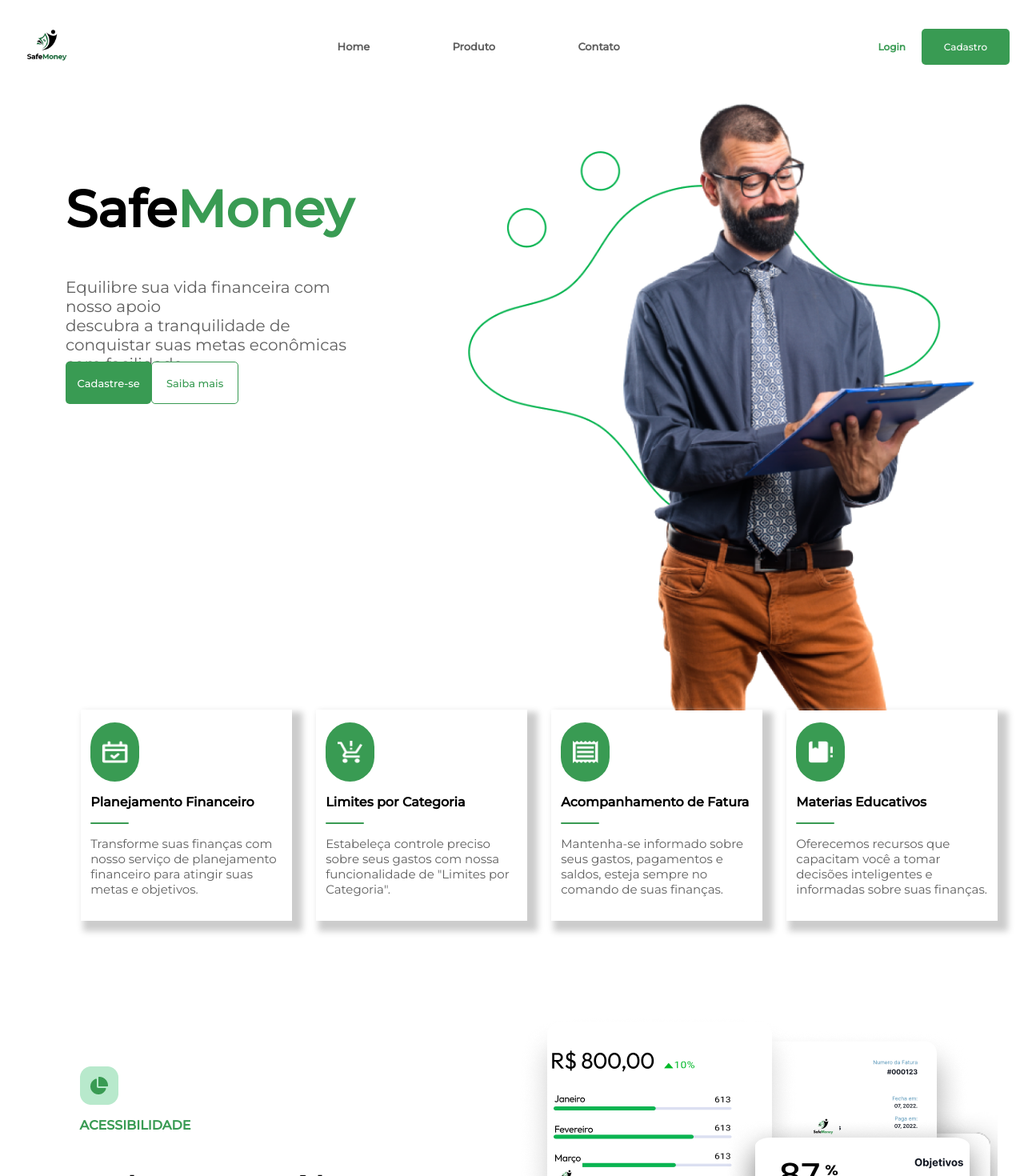
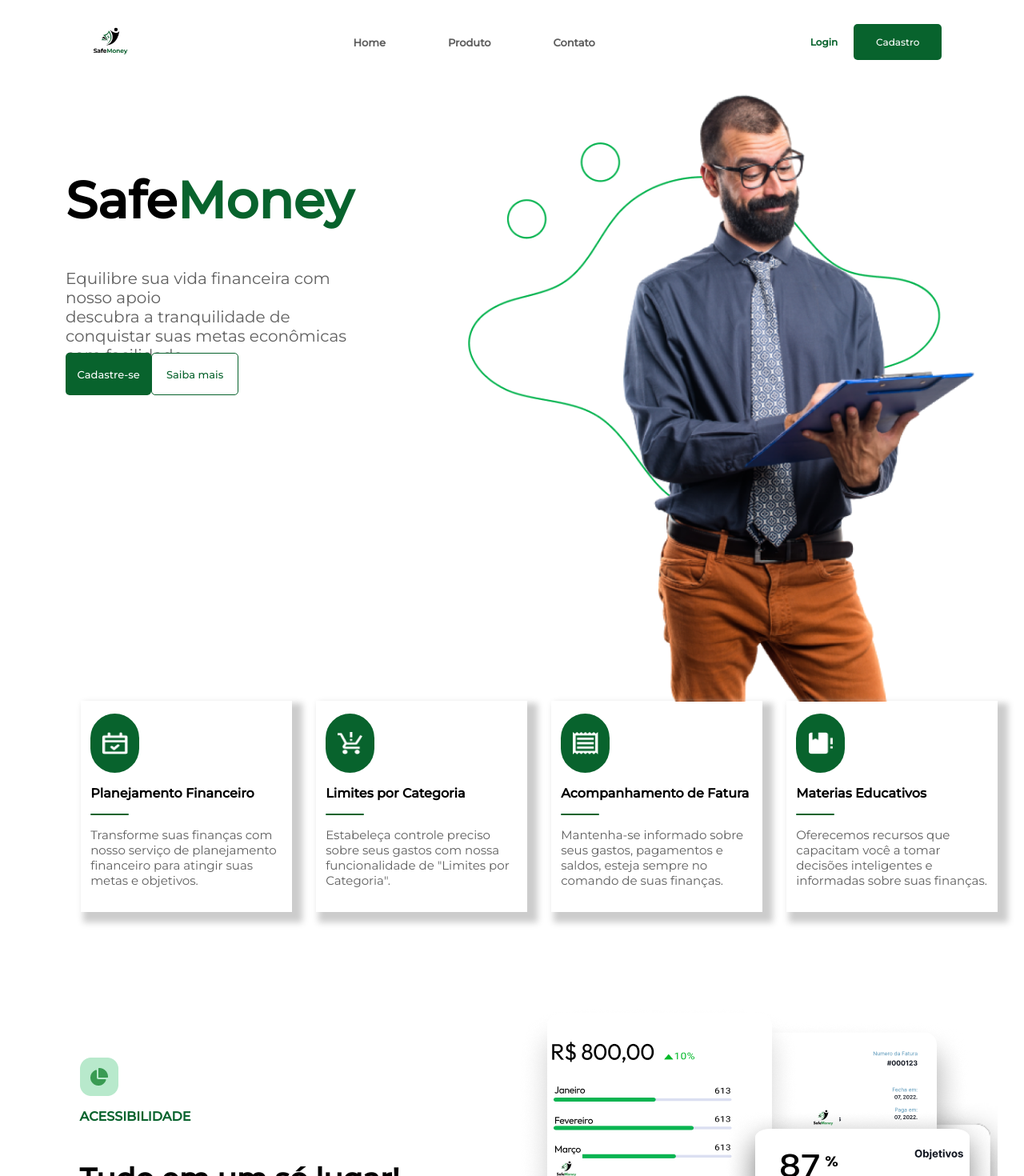
Before and after one commit to Safe-Money/safemoney, a React (Vite) app: page / in a window 1280 px wide. Shown: the top 1470 px of the page at 80% size. Built offline with nearby package versions, Linux system fonts and the light colour scheme.

Commit message:
organização pastas + rotas

```diff
--- a/package.json
+++ b/package.json
@@ -12,6 +12,7 @@
   "dependencies": {
     "react": "^18.2.0",
     "react-dom": "^18.2.0",
+    "react-router-dom": "^6.16.0",
     "react-scroll": "^1.9.0",
     "styled-components": "^6.0.7"
   },
--- a/src/App.jsx
+++ b/src/App.jsx
@@ -1,5 +1,6 @@
 import Index from "./pages/Institucional/Index"
-
+import Login from "./pages/Institucional/Login"
+import { BrowserRouter as Router, Routes, Route } from 'react-router-dom';
 
 
 
@@ -7,7 +8,12 @@
 
   return (
     <>
-      <Index/>
+      <Router>
+			<Routes>
+				<Route path="/" element={<Index/>} />
+        <Route path="/login" element={<Login/>} />
+			</Routes>
+		</Router>
 
     </>
   )
--- a/src/components/Button.jsx
+++ b/src/components/Button.jsx
@@ -2,7 +2,7 @@
 
 export const Button = styled.button`
     background-color: ${props => props.bg};
-    border: ${props => props.borda ? 'solid 1px #399B53': 'hidden'};
+    border: ${props => props.borda ? 'solid 1px #08632D': 'hidden'};
     color: ${props => props.color ? props.color : 'black'};
     height: 53px;
     width: 161px;
--- a/src/components/ButtonNav.jsx
+++ b/src/components/ButtonNav.jsx
@@ -2,7 +2,7 @@
 
 export const Button = styled.button`
     background-color: ${props => props.bg};
-    border: ${props => props.borda ? 'solid 1px #399B53': 'hidden'};
+    border: ${props => props.borda ? 'solid 1px #08632D': 'hidden'};
     color: ${props => props.color ? props.color : 'black'};
     height: 45px;
     width: 110px;
--- a/src/pages/Institucional/Index.jsx
+++ b/src/pages/Institucional/Index.jsx
@@ -19,7 +19,7 @@
     margin: auto;
 
     a {
-        color: #399B53;
+        color: #08632D;
     }
 
     .subtitulo {
@@ -99,7 +99,7 @@
 
 const TxtAccess = styled.p`
     font-size: 16px;
-    color: #399B53;
+    color: #08632D;
     text-transform: uppercase;
     font-weight: bolder;
 `
@@ -151,11 +151,11 @@
                         </div>
 
                         <Bottoms className="scroll-reveal-element" >
-                            <Button bg='#399B53' color='white'className="scroll-reveal-element" >
+                            <Button bg='#08632D' color='white'className="scroll-reveal-element" >
                                 Cadastre-se
                             </Button>
 
-                            <Button bg='white' color='#399B53' borda="#399B53"className="scroll-reveal-element" >
+                            <Button bg='white' color='#08632D' borda="#08632D"className="scroll-reveal-element" >
                                 Saiba mais
                             </Button>
                         </Bottoms>
--- a/src/pages/Institucional/components/Beneficios.jsx
+++ b/src/pages/Institucional/components/Beneficios.jsx
@@ -40,7 +40,7 @@
     display: flex;
     height: 8vh;
     width: 4vw;
-    background-color: #399B53;
+    background-color: #08632D;
 
     img{
         height: 28px;
@@ -49,7 +49,7 @@
 `
 
 const Line = styled.div`
-    background-color: #399B53;
+    background-color: #08632D;
     height: 2px;
     border-radius: 5px;
     width: 20%
--- a/src/pages/Institucional/components/Contact.jsx
+++ b/src/pages/Institucional/components/Contact.jsx
@@ -62,9 +62,9 @@
                     </Subtitle>
 
                     <Bottoms>
-                        <Button bg="#399B53" color="white">Fale Conosco</Button>
-                        <Button bg="white" color="#399B53"
-                        borda="#399B53">Ligue</Button>
+                        <Button bg="#08632D" color="white">Fale Conosco</Button>
+                        <Button bg="white" color="#08632D"
+                        borda="#08632D">Ligue</Button>
                     </Bottoms>
                 </Column>
             </Flex>
--- a/src/pages/Institucional/components/Feedback.jsx
+++ b/src/pages/Institucional/components/Feedback.jsx
@@ -66,7 +66,7 @@
 `
 
 const Nome = styled.p`
-color: #399B53;
+color: #08632D;
 font-size: 16px;
 font-weight: 700;
 margin-left: 10px;
--- a/src/pages/Institucional/components/Navbar.jsx
+++ b/src/pages/Institucional/components/Navbar.jsx
@@ -5,12 +5,13 @@
 const Nav = styled.nav`
   display: flex;
   justify-content: space-between;
-  margin: 0px 0% 0px 0%;
+  margin: auto;
   align-items: center;
   font-size: 13px;
   padding: 10px;
   color: #5F5F5F;
   font-weight:bold;
+  width: 85%;
 
   a {
     color: #5F5F5F;
@@ -49,7 +50,7 @@
 
   a {
     font-size: 12px;
-    color: #399B53;
+    color: #08632D;
     font-weight: bold;
     text-decoration: none;
     margin-right: 20px;
@@ -77,7 +78,7 @@
       <Bottoms>
         <a href="#">Login</a>
 
-        <Button bg="#399B53" color="white">
+        <Button bg="#08632D" color="white">
           Cadastro
         </Button>
       </Bottoms>
--- a/src/pages/Institucional/components/Numbers.jsx
+++ b/src/pages/Institucional/components/Numbers.jsx
@@ -19,7 +19,7 @@
 const Title = styled.p`
     font-size: 50px;
     font-weight: bolder;
-    color: #399B53;
+    color: #08632D;
 `
 
 const Subtitle = styled.p`
--- a/src/pages/Institucional/Login.jsx
+++ b/src/pages/Login/Login.jsx
@@ -1,5 +1,5 @@
 import React from "react";
-import logo from "./assets/logo2.png";
+import logo from "../../assets/logo2.png";
 import './login.css';
 
 function Login() {
```
Also changed, not shown: src/pages/Login/login.css (renamed from src/pages/Institucional/login.css), 1 other file (tests, documents, lock files or other folders).
